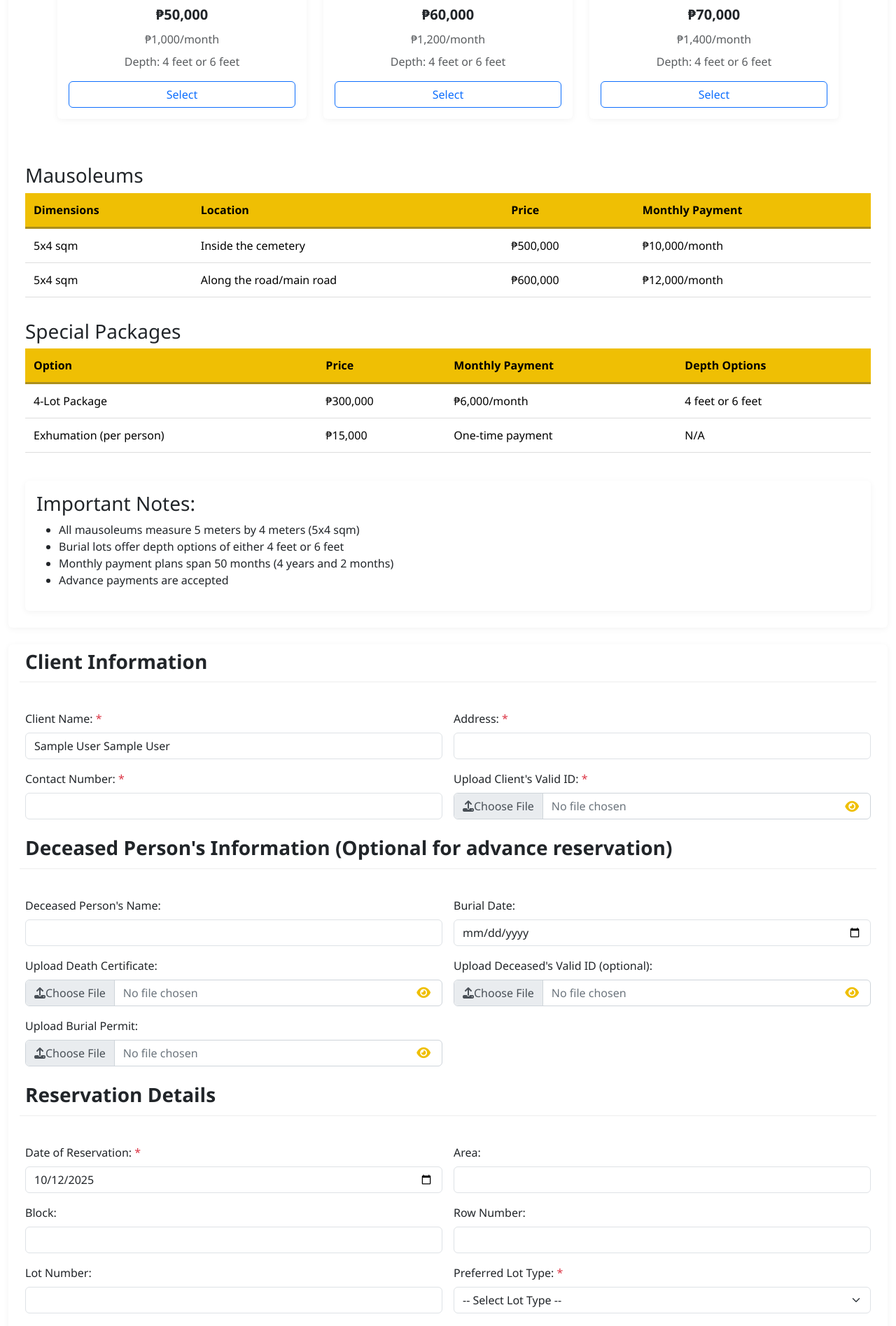
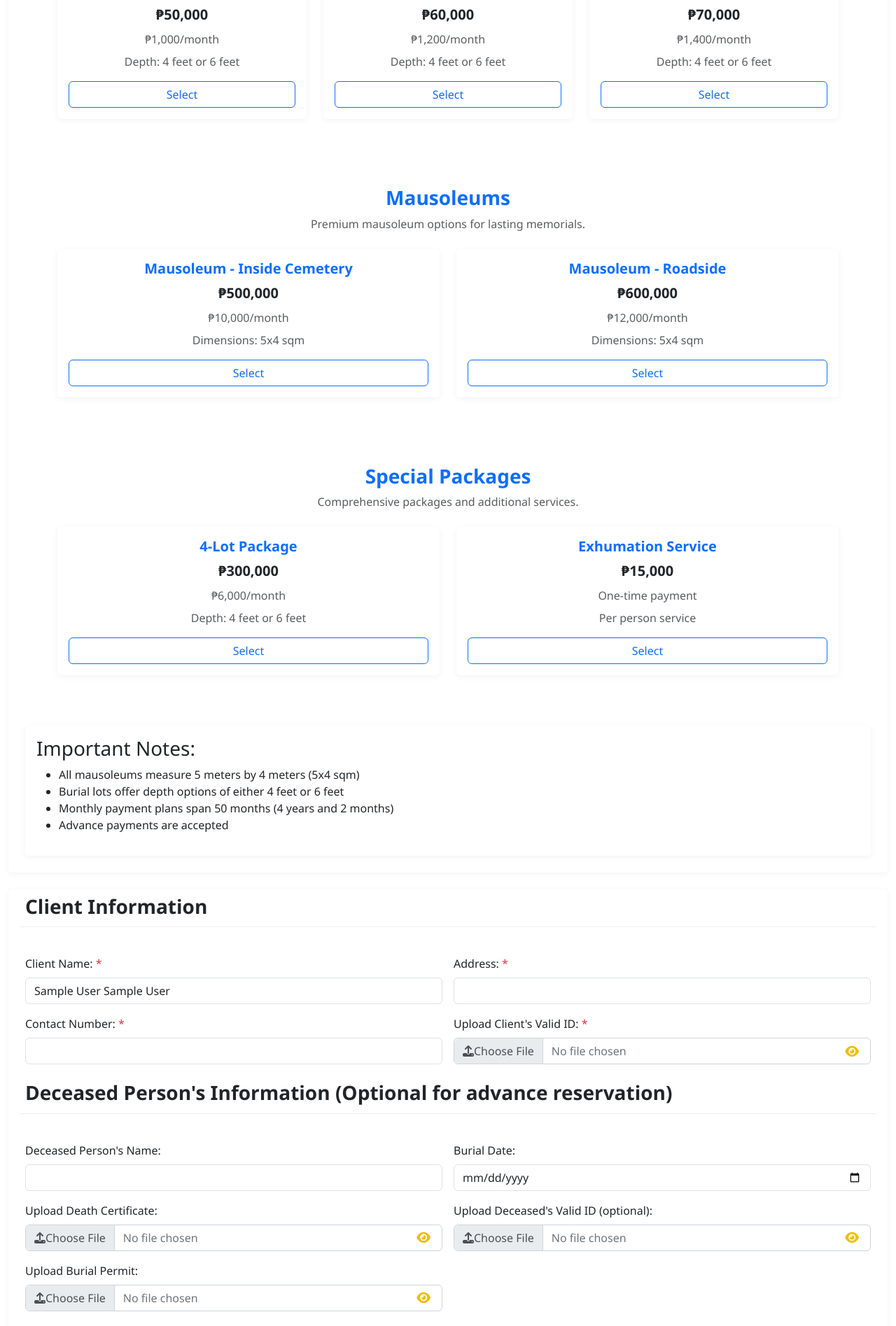
Before and after one commit to MiriamVega-proof/stJohnCmsApp, a PHP site: page /stJohnCmsApp/frontend/client/lotReservation/lotReservation.php in a window 1280 px wide. Shown: the part 416-2311 px from the top of the page at 70% size. Run offline with PHP 8.4, Linux system fonts and the light colour scheme; the visitor is signed in with stand-in values (Sample User, id 1); data that the repository does not hold is empty; some libraries are stand-ins or nearby versions.

Commit message:
refactored packages

```diff
--- a/cmsApp/frontend/client/lotReservation/lotReservation.php
+++ b/cmsApp/frontend/client/lotReservation/lotReservation.php
@@ -123,63 +123,73 @@ if (!isset($_SESSION['user_id']) || !isset($_SESSION['email'])) {
                         </div>
                     </div>
 
-                    <div class="pricing-section">
-                        <h3>Mausoleums</h3>
-                        <div class="table-responsive">
-                            <table class="pricing-table table">
-                                <thead>
-                                    <tr>
-                                        <th>Dimensions</th>
-                                        <th>Location</th>
-                                        <th>Price</th>
-                                        <th>Monthly Payment</th>
-                                    </tr>
-                                </thead>
-                                <tbody>
-                                    <tr>
-                                        <td data-label="Dimensions">5x4 sqm</td>
-                                        <td data-label="Location">Inside the cemetery</td>
-                                        <td data-label="Price">₱500,000</td>
-                                        <td data-label="Monthly Payment">₱10,000/month</td>
-                                    </tr>
-                                    <tr>
-                                        <td data-label="Dimensions">5x4 sqm</td>
-                                        <td data-label="Location">Along the road/main road</td>
-                                        <td data-label="Price">₱600,000</td>
-                                        <td data-label="Monthly Payment">₱12,000/month</td>
-                                    </tr>
-                                </tbody>
-                            </table>
+                    <div class="container my-5">
+                        <div class="text-center mb-4">
+                            <h3 class="fw-bold text-primary">Mausoleums</h3>
+                            <p class="text-muted">Premium mausoleum options for lasting memorials.</p>
+                        </div>
+
+                        <div class="row g-4 justify-content-center">
+                            <!-- Mausoleum Inside Cemetery -->
+                            <div class="col-md-6">
+                                <div class="card shadow-sm border-0 h-100">
+                                    <div class="card-body text-center">
+                                        <h5 class="card-title fw-bold text-primary">Mausoleum - Inside Cemetery</h5>
+                                        <p class="card-text fs-5 fw-semibold text-dark mb-2">₱500,000</p>
+                                        <p class="text-muted mb-2">₱10,000/month</p>
+                                        <p class="text-muted mb-3">Dimensions: 5x4 sqm</p>
+                                        <button class="btn btn-outline-primary w-100">Select</button>
+                                    </div>
+                                </div>
+                            </div>
+
+                            <!-- Mausoleum Along Road -->
+                            <div class="col-md-6">
+                                <div class="card shadow-sm border-0 h-100">
+                                    <div class="card-body text-center">
+                                        <h5 class="card-title fw-bold text-primary">Mausoleum - Roadside</h5>
+                                        <p class="card-text fs-5 fw-semibold text-dark mb-2">₱600,000</p>
+                                        <p class="text-muted mb-2">₱12,000/month</p>
+                                        <p class="text-muted mb-3">Dimensions: 5x4 sqm</p>
+                                        <button class="btn btn-outline-primary w-100">Select</button>
+                                    </div>
+                                </div>
+                            </div>
                         </div>
                     </div>
 
-                    <div class="pricing-section">
-                        <h3>Special Packages</h3>
-                        <div class="table-responsive">
-                            <table class="pricing-table table">
-                                <thead>
-                                    <tr>
-                                        <th>Option</th>
-                                        <th>Price</th>
-                                        <th>Monthly Payment</th>
-                                        <th>Depth Options</th>
-                                    </tr>
-                                </thead>
-                                <tbody>
-                                    <tr>
-                                        <td data-label="Option">4-Lot Package</td>
-                                        <td data-label="Price">₱300,000</td>
-                                        <td data-label="Monthly Payment">₱6,000/month</td>
-                                        <td data-label="Depth Options">4 feet or 6 feet</td>
-                                    </tr>
-                                    <tr>
-                                        <td data-label="Option">Exhumation (per person)</td>
-                                        <td data-label="Price">₱15,000</td>
-                                        <td data-label="Monthly Payment">One-time payment</td>
-                                        <td data-label="Depth Options">N/A</td>
-                                    </tr>
-                                </tbody>
-                            </table>
+                    <div class="container my-5">
+                        <div class="text-center mb-4">
+                            <h3 class="fw-bold text-primary">Special Packages</h3>
+                            <p class="text-muted">Comprehensive packages and additional services.</p>
+                        </div>
+
+                        <div class="row g-4 justify-content-center">
+                            <!-- 4-Lot Package -->
+                            <div class="col-md-6">
+                                <div class="card shadow-sm border-0 h-100">
+                                    <div class="card-body text-center">
+                                        <h5 class="card-title fw-bold text-primary">4-Lot Package</h5>
+                                        <p class="card-text fs-5 fw-semibold text-dark mb-2">₱300,000</p>
+                                        <p class="text-muted mb-2">₱6,000/month</p>
+                                        <p class="text-muted mb-3">Depth: 4 feet or 6 feet</p>
+                                        <button class="btn btn-outline-primary w-100">Select</button>
+                                    </div>
+                                </div>
+                            </div>
+
+                            <!-- Exhumation Service -->
+                            <div class="col-md-6">
+                                <div class="card shadow-sm border-0 h-100">
+                                    <div class="card-body text-center">
+                                        <h5 class="card-title fw-bold text-primary">Exhumation Service</h5>
+                                        <p class="card-text fs-5 fw-semibold text-dark mb-2">₱15,000</p>
+                                        <p class="text-muted mb-2">One-time payment</p>
+                                        <p class="text-muted mb-3">Per person service</p>
+                                        <button class="btn btn-outline-primary w-100">Select</button>
+                                    </div>
+                                </div>
+                            </div>
                         </div>
                     </div>
 
```
